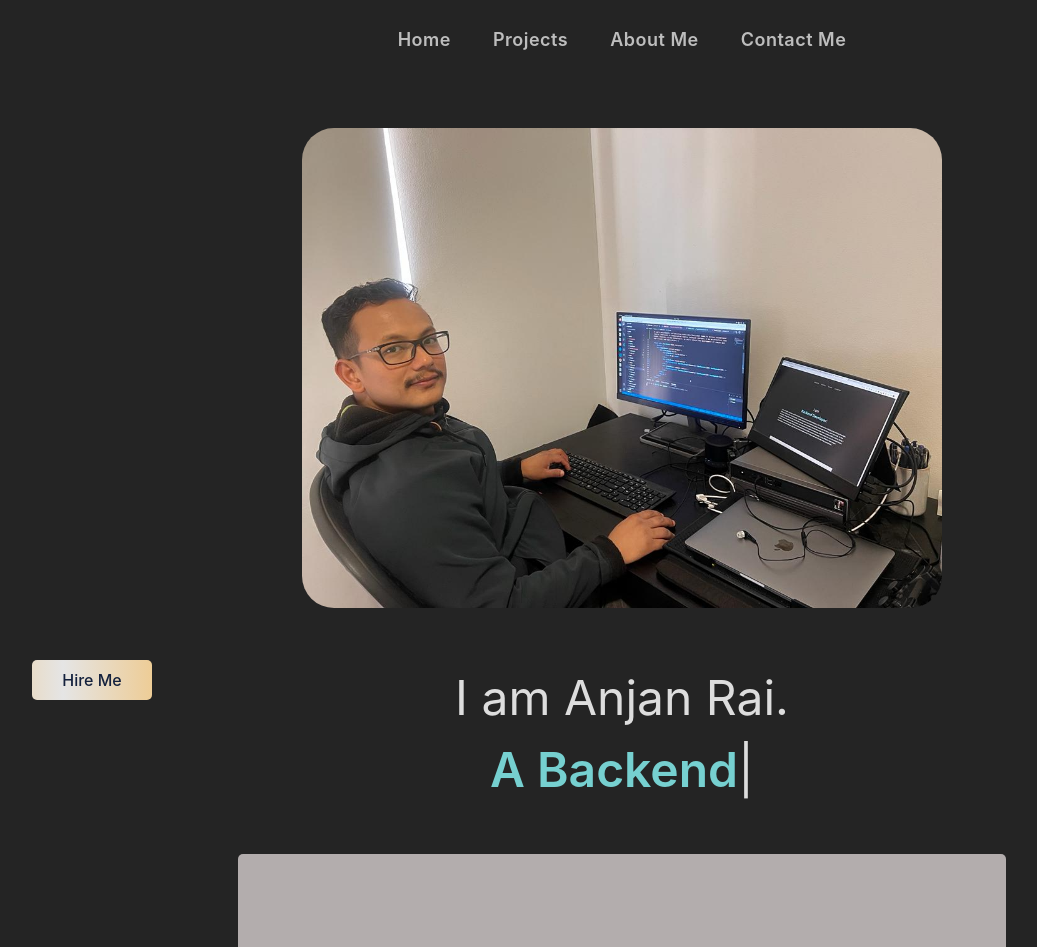
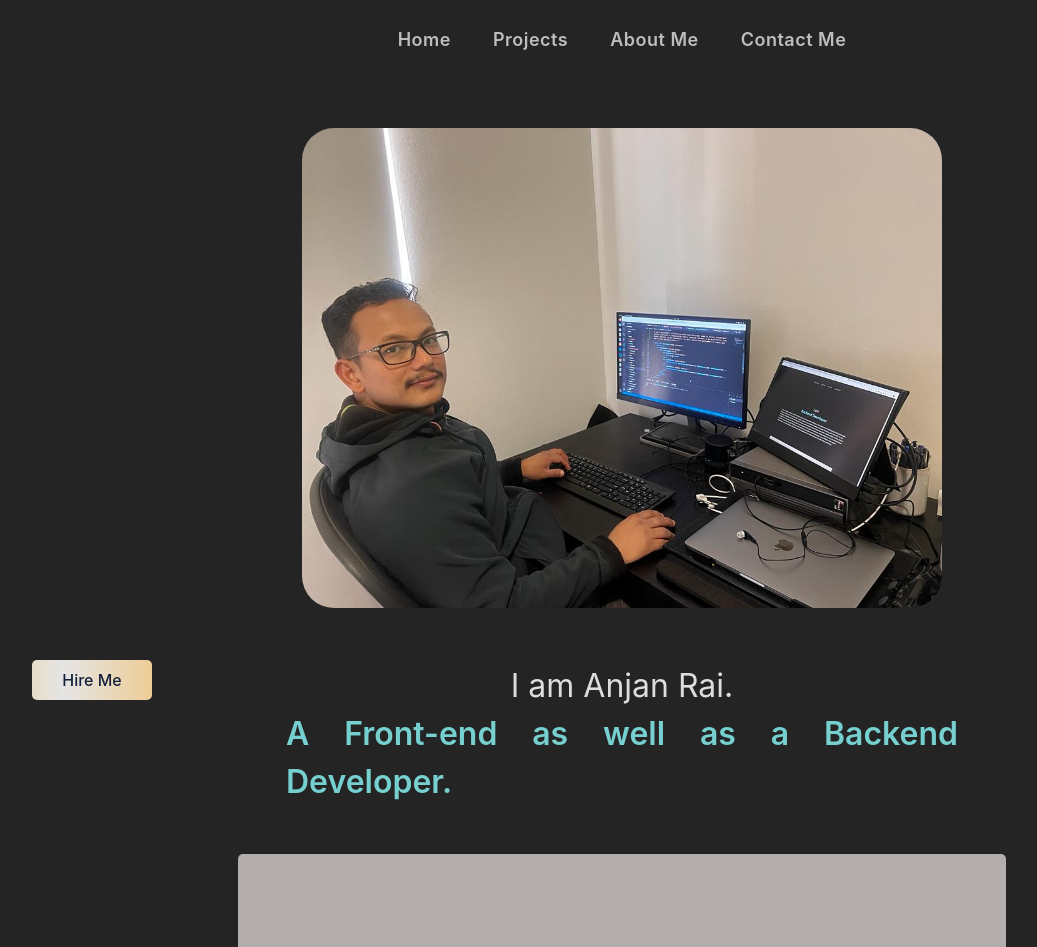
Before and after one commit to Anzanrai/portfolio-react, a React (Vite) app: page / in a window 1280 px wide. Shown: the top 947 px of the page, without its empty margins (18-1055 px from the left). Built offline with nearby package versions, Linux system fonts and the light colour scheme; what sanity would draw is missing.

Commit message:
removing typed.js utilised TypedComponent

```diff
--- a/src/components/TypedComponent/index.tsx
+++ /dev/null
@@ -1,29 +0,0 @@
-import {useEffect, useRef} from 'react';
-
-import Typed from 'typed.js';
-
-import './index.scss';
-
-const TypedComponent = ({typedStrings, typeSpeed, backSpeed}) => {
-    const el = useRef(null);
-    const typed = useRef(null);
-    useEffect(() => {
-        const options = {
-            strings: typedStrings,
-          typeSpeed: typeSpeed,
-          backSpeed: backSpeed,
-        }
-        typed.current = new Typed(el.current, options);
-
-        return () => {
-            // Make sure to destroy Typed instance during cleanup
-            // to prevent memory leaks
-            typed.current.destroy();
-        }
-    }, []);
-  return (
-    <span className='variable-text' style={{whiteSpace: 'normal' }} ref={el} />
-  )
-}
-
-export default TypedComponent
--- a/src/pages/Home/index.scss
+++ b/src/pages/Home/index.scss
@@ -26,25 +26,24 @@
     }
   }
 
-    &-content{
-
+  &-content {
     display: flex;
     padding: 0 3rem;
-        font-size: 3em;
+    font-size: 2em;
 
     span {
-            text-align: left;
+      text-align: justify;
     }
 
     .variable-text {
       font-weight: 600;
-            color:rgb(118, 208, 208);
+      color: rgb(118, 208, 208);
     }
   }
 }
 
 .variable-content::before {
-    content: "";
+  content: '';
   height: 100px;
   width: 400px;
   background-color: $color;
@@ -55,10 +54,8 @@
   display: inline-block;
 }
 
-
-
 @media (max-width: $lg-width) {
-    .child{
+  .child {
     width: 100%;
     &-image {
       margin: 3rem auto;
@@ -68,12 +65,10 @@
       }
     }
   }
-
-
 }
 
-@media (max-width: $sm-width){
-    .child{
+@media (max-width: $sm-width) {
+  .child {
     &-image {
       margin: 3rem auto;
       img {
@@ -81,9 +76,8 @@
         border-radius: 1rem;
       }
     }
-        &-content{
+    &-content {
       font-size: 1em;
     }
-
   }
 }
--- a/src/pages/Home/index.tsx
+++ b/src/pages/Home/index.tsx
@@ -4,7 +4,7 @@ import myPic from '../../assets/images/me.jpeg';
 import './index.scss';
 import NavBar from '../../components/NavBar';
 import Board from '../../components/Board';
-import TypedComponent from '../../components/TypedComponent';
+// import TypedComponent from '../../components/TypedComponent';
 import SocialPanel from '../../components/SocialPanel/index';
 import React from 'react';
 import Hire from '../../components/Hire/index';
@@ -24,11 +24,9 @@ const Home = () => {
             <span>I am Anjan Rai.</span>
           </div>
           <div className="child-content">
-            <TypedComponent
-              typedStrings={banners}
-              typeSpeed={100}
-              backSpeed={50}
-            />
+            <span className="variable-text">
+              A Front-end as well as a Backend Developer.
+            </span>
           </div>
         </div>
         <Board />
```
Also changed, not shown: src/components/TypedComponent/index.scss (deleted). Lines whose indentation alone changed are shown as unchanged.
